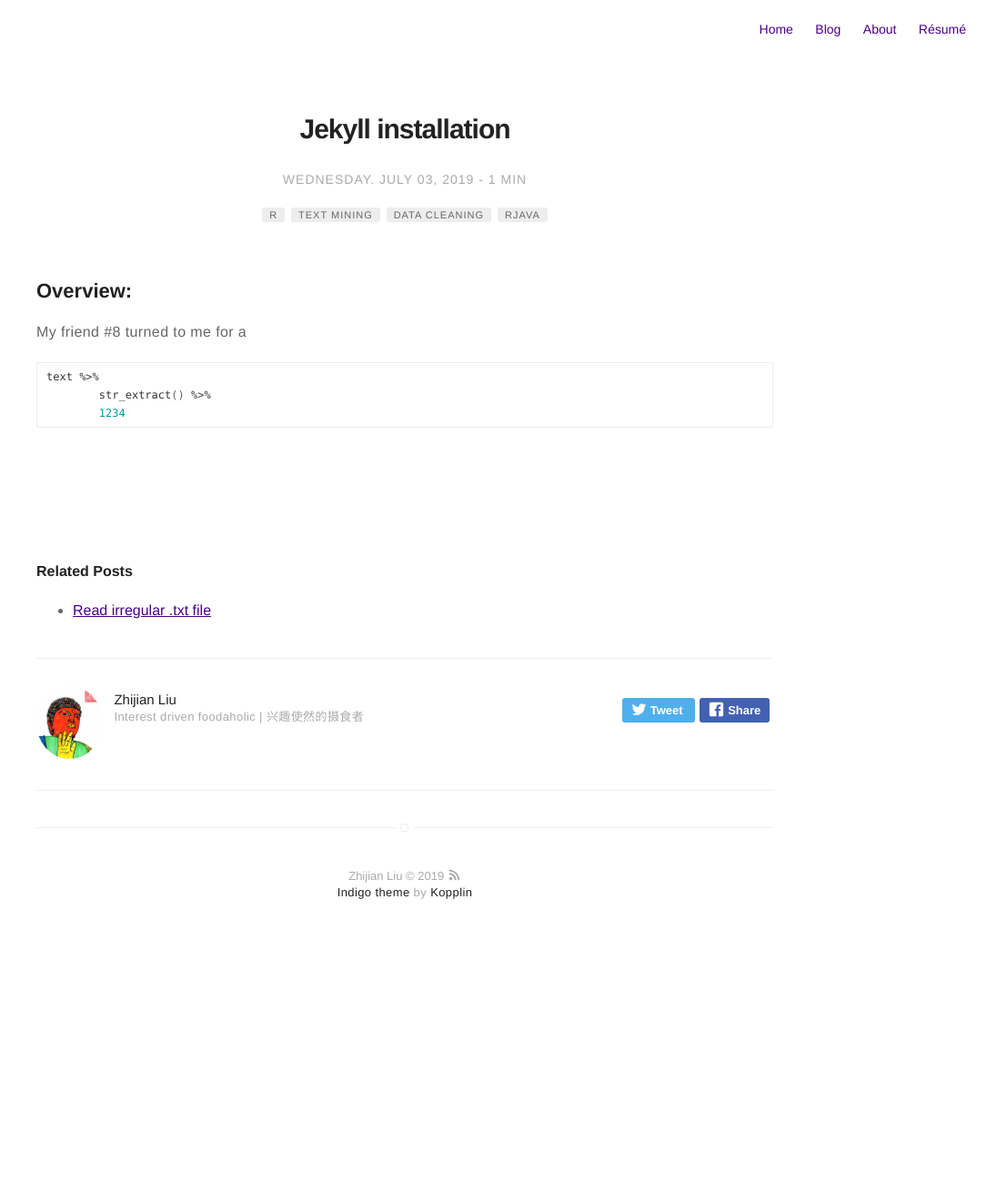
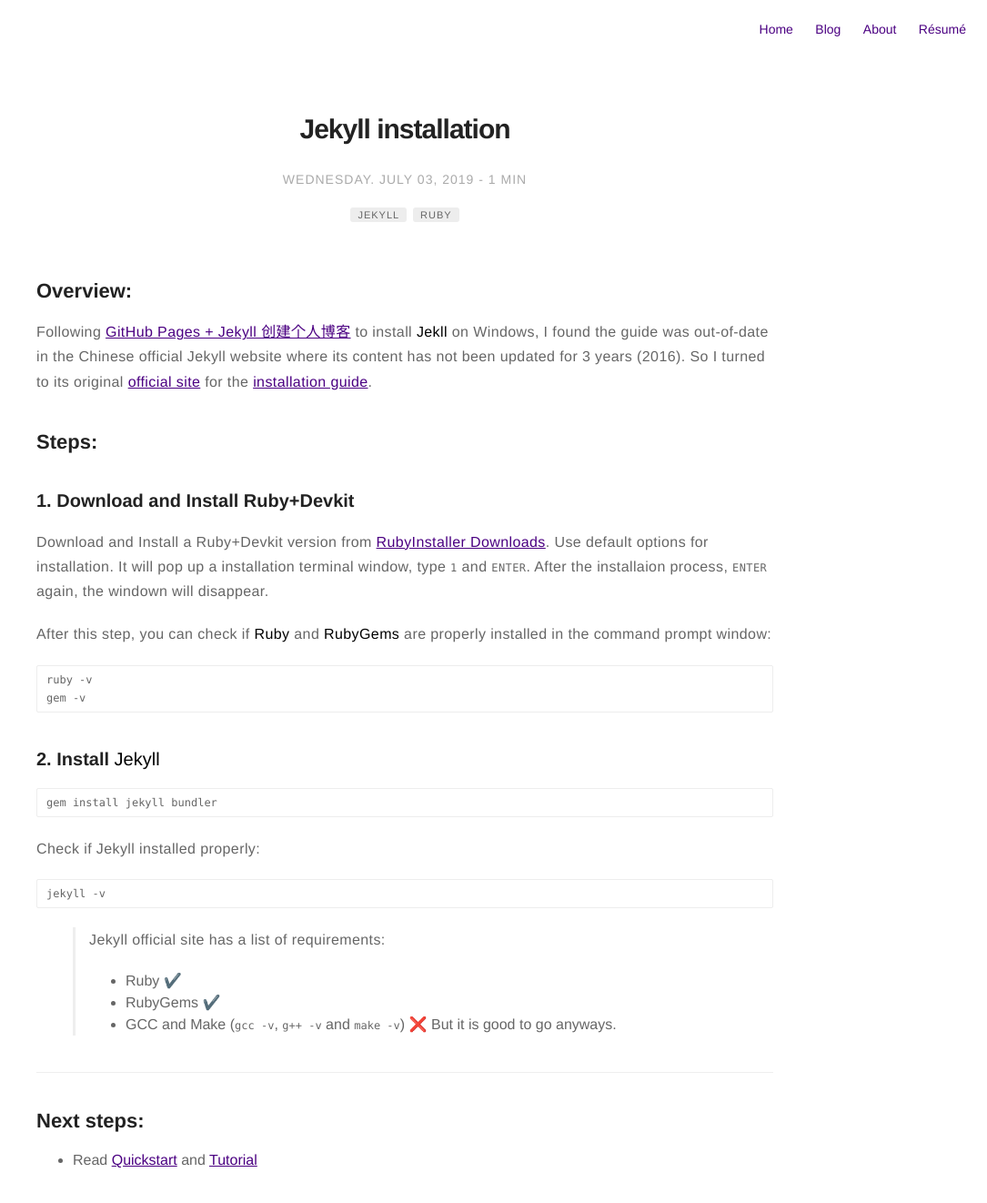
Before and after one commit to subaiwen/subaiwen.github.io, a Jekyll site: the page built from _posts/2019-7-3-Install Jekyll.md, in a window 1280 px wide and 1400 px high. Shown: the top 1322 px of the window at 91% size, without its empty margins (195-1280 px from the left). Built offline with Jekyll 4.4.1, drawn with Linux system fonts in a browser that asks for light colours.

Commit message:
Update 2019-7-3-Install Jekyll.md

````diff
--- a/_posts/2019-7-3-Install Jekyll.md
+++ b/_posts/2019-7-3-Install Jekyll.md
@@ -1,14 +1,12 @@
 ---
 title: "Jekyll installation"
 layout: post
-date: 2019-07-3 21:46
+date: 2019-07-3 23:21
 image: /assets/images/favicon/GitHub-Mark.png
 headerImage: false
 tag:
-- R
-- Text mining
-- Data cleaning
-- rJava
+- Jekyll
+- Ruby
 category: blog
 author: subaiwen
 description: Install Jekyll
@@ -16,10 +14,39 @@
 
 ## Overview:
 
-My friend #8 turned to me for a
+Following [GitHub Pages + Jekyll 创建个人博客](https://www.jianshu.com/p/9535334ffd54) to install **Jekll** on Windows, I found the guide was out-of-date in the Chinese official Jekyll website where its content has not been updated for 3 years (2016). So I turned to its original [official site](https://jekyllrb.com/) for the [installation guide](https://jekyllrb.com/docs/installation/).
 
-```r
-text %>%
-	str_extract() %>%
-	1234
+## Steps:
+
+### 1. Download and Install Ruby+Devkit
+Download and Install a Ruby+Devkit version from [RubyInstaller Downloads](https://rubyinstaller.org/downloads/). Use default options for installation.
+It will pop up a installation terminal window, type `1` and `ENTER`. After the installaion process, `ENTER` again, the windown will disappear.
+
+After this step, you can check if **Ruby** and **RubyGems** are properly installed in the command prompt window:
 ```
+ruby -v
+gem -v
+```
+
+### 2. Install **Jekyll**
+
+```
+gem install jekyll bundler
+```
+
+Check  if Jekyll installed properly:
+
+```
+jekyll -v
+```
+
+> Jekyll official site has a list of requirements:
+> * Ruby ✔️
+> * RubyGems ✔️
+> * GCC and Make (`gcc -v`, `g++ -v` and `make -v`) ❌
+> But it is good to go anyways.
+
+---
+
+## Next steps:
+* Read [Quickstart](https://jekyllrb.com/docs/) and [Tutorial](https://jekyllrb.com/docs/step-by-step/01-setup/)
````
